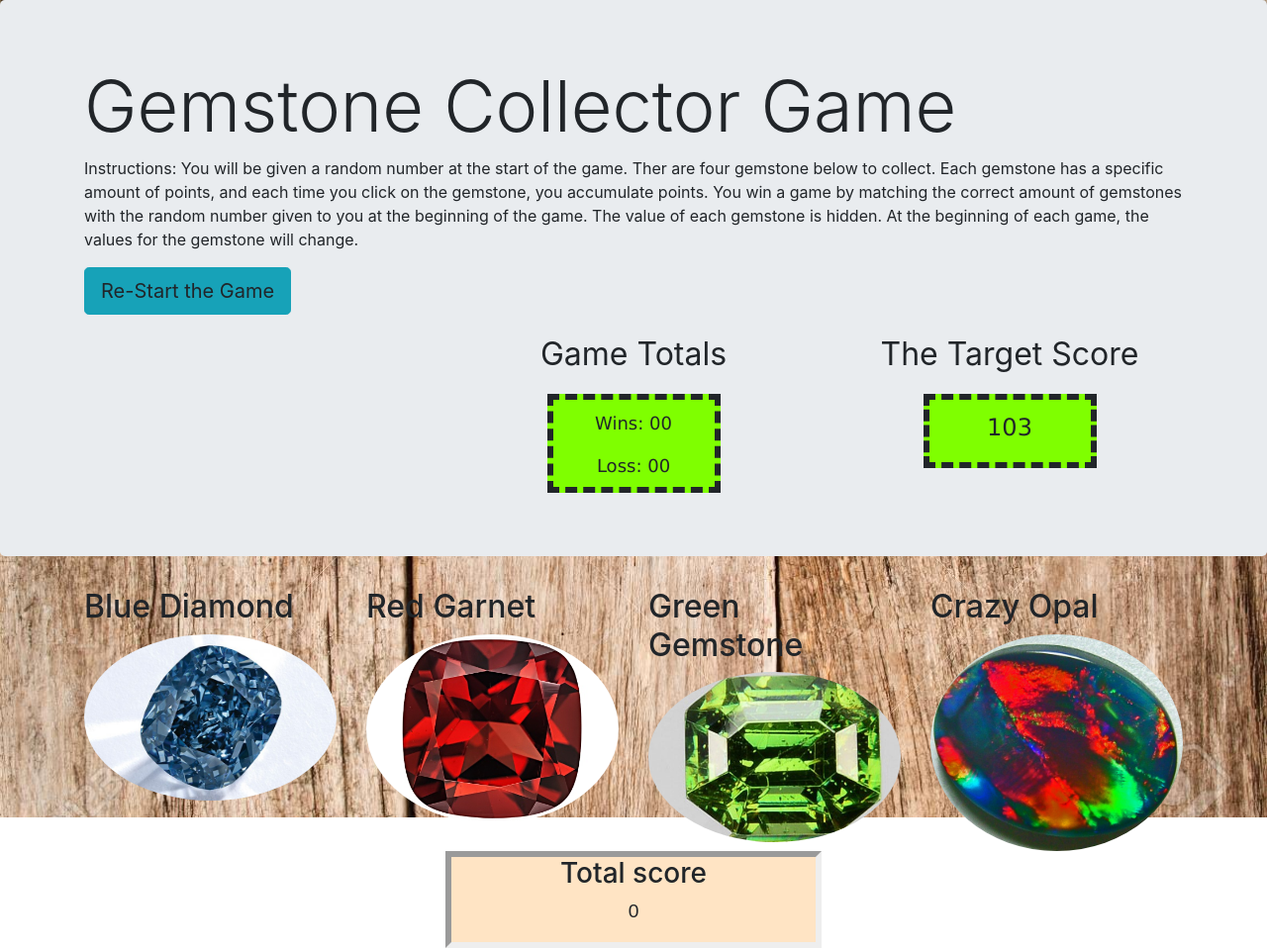
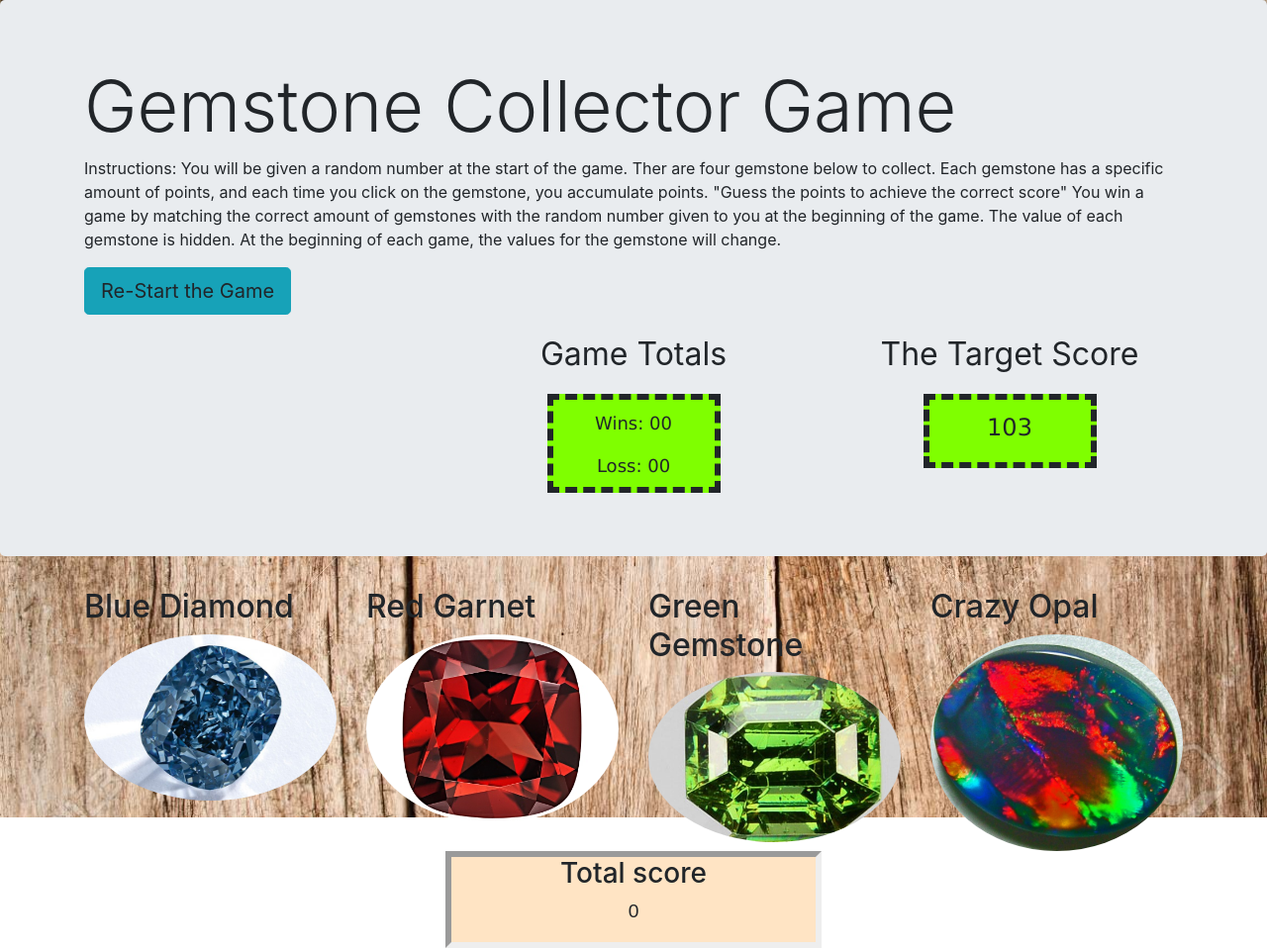
Before and after one commit to Mlusso06/unit-4-game, a plain HTML site: page index.html in a window 1280 px wide. Shown: the top 961 px of the page at 99% size. Drawn offline with nearby package versions, Linux system fonts and the light colour scheme.

Commit message:
adding comments to the css file, correcting format for the .js file

```diff
--- a/assets/javascript/game.js
+++ b/assets/javascript/game.js
@@ -53,10 +53,8 @@
         // setting the page at start of the game
         $("#secretScore").html(randomNum);
         $("#userTotal").html(targetNum);
-
-
-        //    * When the player clicks on a crystal, it will add a specific amount of points to the player's total score.
-        //      * Your game will hide this amount until the player clicks a crystal.
+        // * When the player clicks on a crystal, it will add a specific amount of points to the player's total score.
+        //  * Your game will hide this amount until the player clicks a crystal.
         $("#blueD").attr("value", blueD);
         var gemValue = $("#blueD").attr("value");
         console.log("blueDiaVal  " + gemValue);
--- a/index.html
+++ b/index.html
@@ -34,12 +34,13 @@
             <p>Instructions:
                 You will be given a random number at the start of the game. Ther are four gemstone below to collect.
                 Each gemstone has a specific amount of points, and each time you click on the gemstone, you accumulate
-                points.
+                points. "Guess the points to achieve the correct score"
                 You win a game by matching the correct amount of gemstones with the random number given to you at the
                 beginning of the game. The value of each gemstone is hidden. At the beginning of each game, the values
                 for the gemstone will change.
             </p>
-            <p><a class="btn btn-info btn-lg" role="button" onclick="window.location.reload();">Re-Start the Game </a></p>
+            <p><a class="btn btn-info btn-lg" role="button" onclick="window.location.reload();">Re-Start the Game </a>
+            </p>
             <div class="row">
                 <div class="col-md-4"></div>
                 <div id="winLoss" class="col-md-4">
```
Also changed, not shown: assets/css/style.css (+5 -9 lines). Lines whose indentation alone changed are shown as unchanged.
